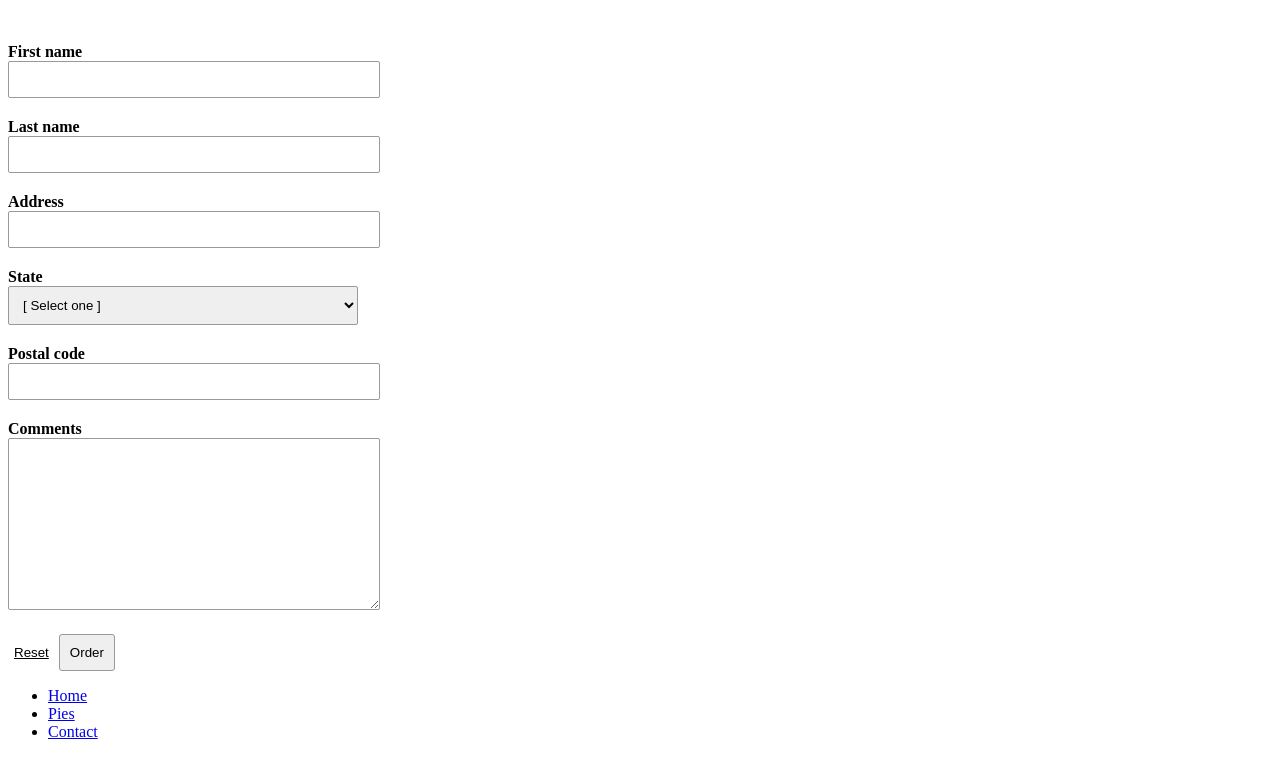
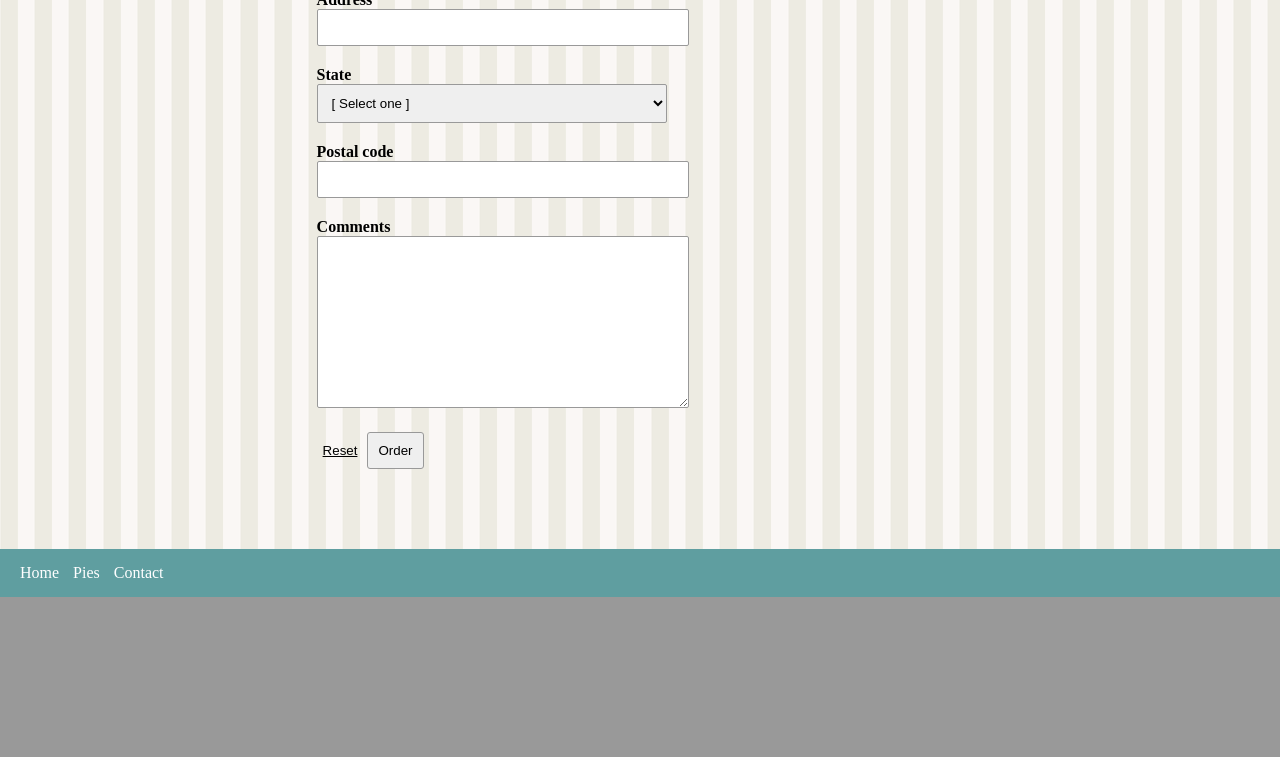
Before and after one commit to AAD-27/Bethany_Pie_Shop, a plain HTML site: page order.html in a window 1280 px wide. Shown: the part 344-1101 px from the top of the page. After the commit the page ends 941 px from the top, so only its background shows below. Drawn offline with Linux system fonts and the light colour scheme; files whose address does not match are found by name.

Commit message:
Update order.html

```diff
--- a/order.html
+++ b/order.html
@@ -7,7 +7,7 @@
     <title>Order | Bethany's Pie Shop</title>
     <link rel="shortcut icon" type="image/x-icon" href="logo.png">
 
-    <link rel="stylesheet" href="site.css" type="text/css" />
+    <link rel="stylesheet" href="style.css" type="text/css" />
     <style>
       @media only screen and (min-width: 768px) {
         article {
```
